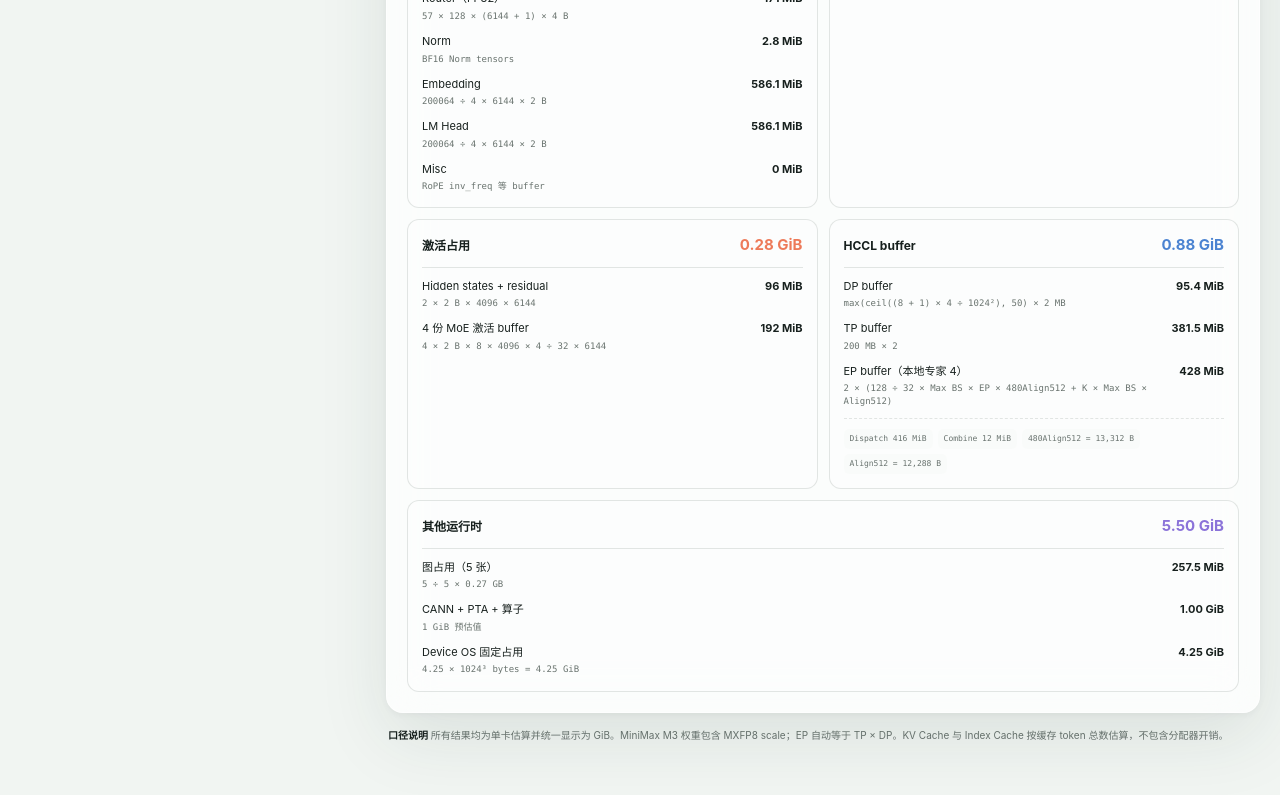
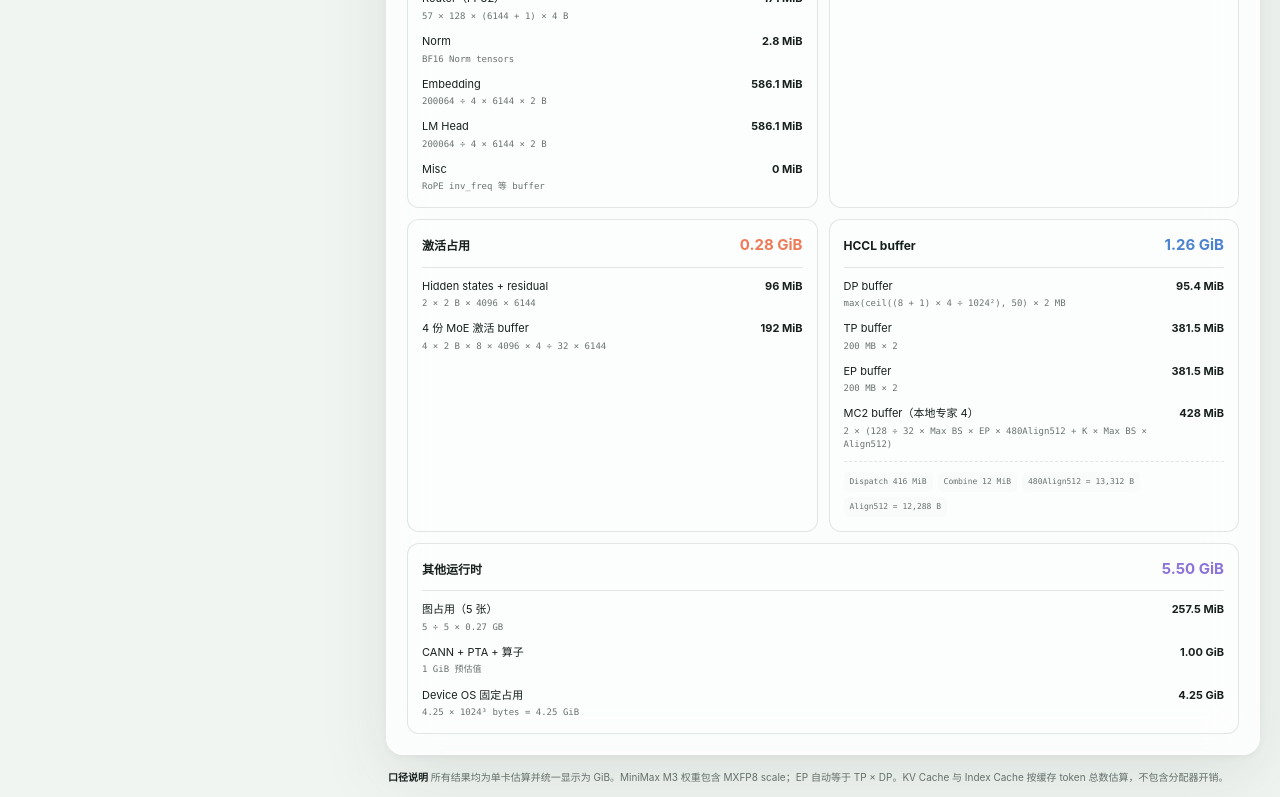
Before and after one commit to Agoni-02/infer-memory-visualizer, a Next.js app: page / in a window 1280 px wide. Shown: the part 1428-2225 px from the top of the page. Built offline with nearby package versions, Linux system fonts and the light colour scheme.

Commit message:
feat: split HCCL EP process group from MC2 DispatchV2 buffer

```diff
--- a/app/page.tsx
+++ b/app/page.tsx
@@ -100,12 +100,13 @@ export default function Home() {
 
     const hcclDP = Math.max(Math.ceil(((dp + 1) * 4) / 1024 ** 2), 50) * 2 * MB;
     const hcclTP = 200 * 2 * MB;
+    const hcclEP = 200 * 2 * MB;
     const alignedDispatch = align480To512(align(2 * H, 32) + 64);
     const alignedCombine = align(2 * H, 512);
     const epDispatch = localExperts * maxBS * ep * alignedDispatch;
     const epCombine = K * maxBS * alignedCombine;
-    const hcclEP = 2 * (epDispatch + epCombine);
-    const hccl = hcclDP + hcclTP + hcclEP;
+    const hcclMC2 = 2 * (epDispatch + epCombine);
+    const hccl = hcclDP + hcclTP + hcclEP + hcclMC2;
 
     const graph = (safe(inputs.graphCount) / 5) * 0.27 * GB;
     const cann = safe(inputs.cannGB) * GIB;
@@ -185,6 +186,7 @@ export default function Home() {
       hcclDP,
       hcclTP,
       hcclEP,
+      hcclMC2,
       epDispatch: 2 * epDispatch,
       epCombine: 2 * epCombine,
       alignedDispatch,
@@ -466,7 +468,8 @@ export default function Home() {
                 <DetailSection title="HCCL buffer" value={result.hccl} tone="blue">
                   <DetailRow label="DP buffer" value={result.hcclDP} formula={`max(ceil((${inputs.dpSize} + 1) × 4 ÷ 1024²), 50) × 2 MB`} />
                   <DetailRow label="TP buffer" value={result.hcclTP} formula="200 MB × 2" />
-                  <DetailRow label={`EP buffer（本地专家 ${localExpertNum.toLocaleString("zh-CN", { maximumFractionDigits: 2 })}）`} value={result.hcclEP} formula={`2 × (${model.expertCount} ÷ ${epSize} × Max BS × EP × 480Align512 + K × Max BS × Align512)`} />
+                  <DetailRow label="EP buffer" value={result.hcclEP} formula="200 MB × 2" />
+                  <DetailRow label={`MC2 buffer（本地专家 ${localExpertNum.toLocaleString("zh-CN", { maximumFractionDigits: 2 })}）`} value={result.hcclMC2} formula={`2 × (${model.expertCount} ÷ ${epSize} × Max BS × EP × 480Align512 + K × Max BS × Align512)`} />
                   <div className="sub-detail">
                     <span>Dispatch {formatMiB(result.epDispatch)}</span>
                     <span>Combine {formatMiB(result.epCombine)}</span>
```
